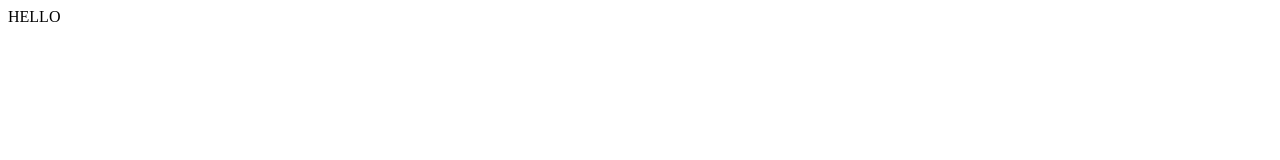
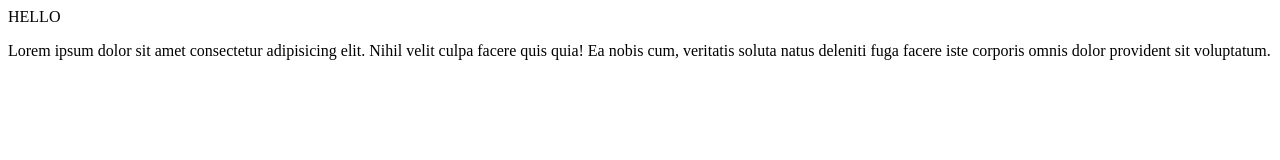
Before and after one commit to animesh9455/demo-repo, a plain HTML site: page index.html in a window 1280 px wide. Drawn offline with Linux system fonts and the light colour scheme.

Commit message:
add p in index

```diff
--- a/index.html
+++ b/index.html
@@ -1 +1,2 @@
 <div>HELLO</div>
+<p>Lorem ipsum dolor sit amet consectetur adipisicing elit. Nihil velit culpa facere quis quia! Ea nobis cum, veritatis soluta natus deleniti fuga facere iste corporis omnis dolor provident sit voluptatum.</p>
```
